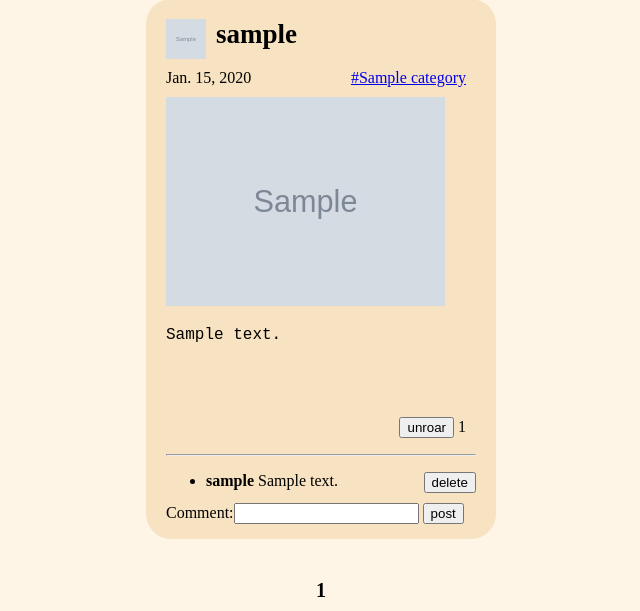
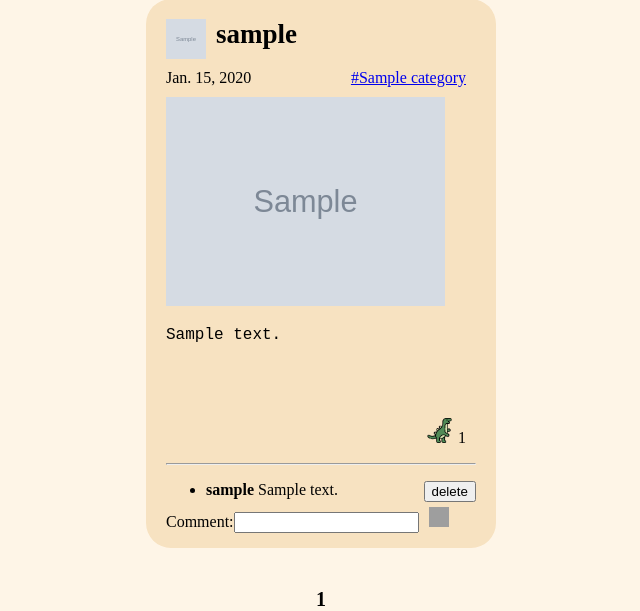
Before and after one commit to 2884069/InqPal, a Django app: page /inqpal/posts/pals/ in a window 1280 px wide. Shown: the part 208-819 px from the top of the page, without its empty margins (319-959 px from the left). Run offline with Django 3.2, Linux system fonts and the light colour scheme; a user stored in the database is signed in; tables that the repository leaves empty hold one stand-in row (values such as "Sample post"); grey boxes marked "Sample" are stand-in pictures; grey boxes are pictures that could not be loaded.

Commit message:
made buttons fancy on display_posts

```diff
--- a/static/css/display_posts.css
+++ b/static/css/display_posts.css
@@ -139,3 +139,18 @@
 #delete_comment {
     margin-left: 15px;
 }
+
+#comment_button, .comment_button_image {
+    height: 20px;
+    width: 20px;
+    background: none;
+    border: none;
+    cursor: pointer;
+}
+
+#roar_button, .roar_button_image {
+    height: 25px;
+    background: none;
+    border: none;
+    cursor: pointer;
+}
--- a/templates/inqpal/display_posts.html
+++ b/templates/inqpal/display_posts.html
@@ -39,13 +39,13 @@
                                 <p><form id = 'unroar_form' method="POST" action="{{this_url}}">
                                     {% csrf_token %}
                                     <input type="hidden" name='post' id='what_post' value={{post.post.id}}>
-                                    <input type="submit" name="submit" value="unroar" required="required"> {{post.roars}}
+                                    <button type="submit" name="submit" value="unroar" required="required" id="roar_button"><img src="{% static 'images/unroar.png' %}" class="roar_button_image"></button>{{post.roars}}
                                 </form></p>
                             {% else %}
                                 <p><form id = 'roar_form' method="POST" action="{{this_url}}">
                                     {% csrf_token %}
                                     <input type="hidden" name='post' id='what_post' value={{post.post.id}}>
-                                    <input type="submit" name="submit" value="roar" required="required"> {{post.roars}}
+                                    <button type="submit" name="submit" value="roar" id="roar_button"><img src="{% static 'images/roar.svg' %}" class="roar_button_image"/></button> {{post.roars}}
                                 </form></p>
                             {% endif %}
                         {% else %}
@@ -79,7 +79,7 @@
                             {% csrf_token %}
                             <input type="hidden" name='post' id='what_post' value={{post.post.id}}>
                             {{ form }}
-                            <input type="submit" name = "submit" value = "post" required="required" id = 'comment_button'/>
+                            <button type="submit" name = "submit" value = "post" required="required" id = 'comment_button'><img src="{% static 'images/comment.svg' %}" class="comment_button_image"></button>
                         </form>
                     {% endif %}
                 </div>
```
Also changed, not shown: static/images/comment.svg (added), static/images/roar.svg (added), static/images/unroar.png (added), 1 other file.
